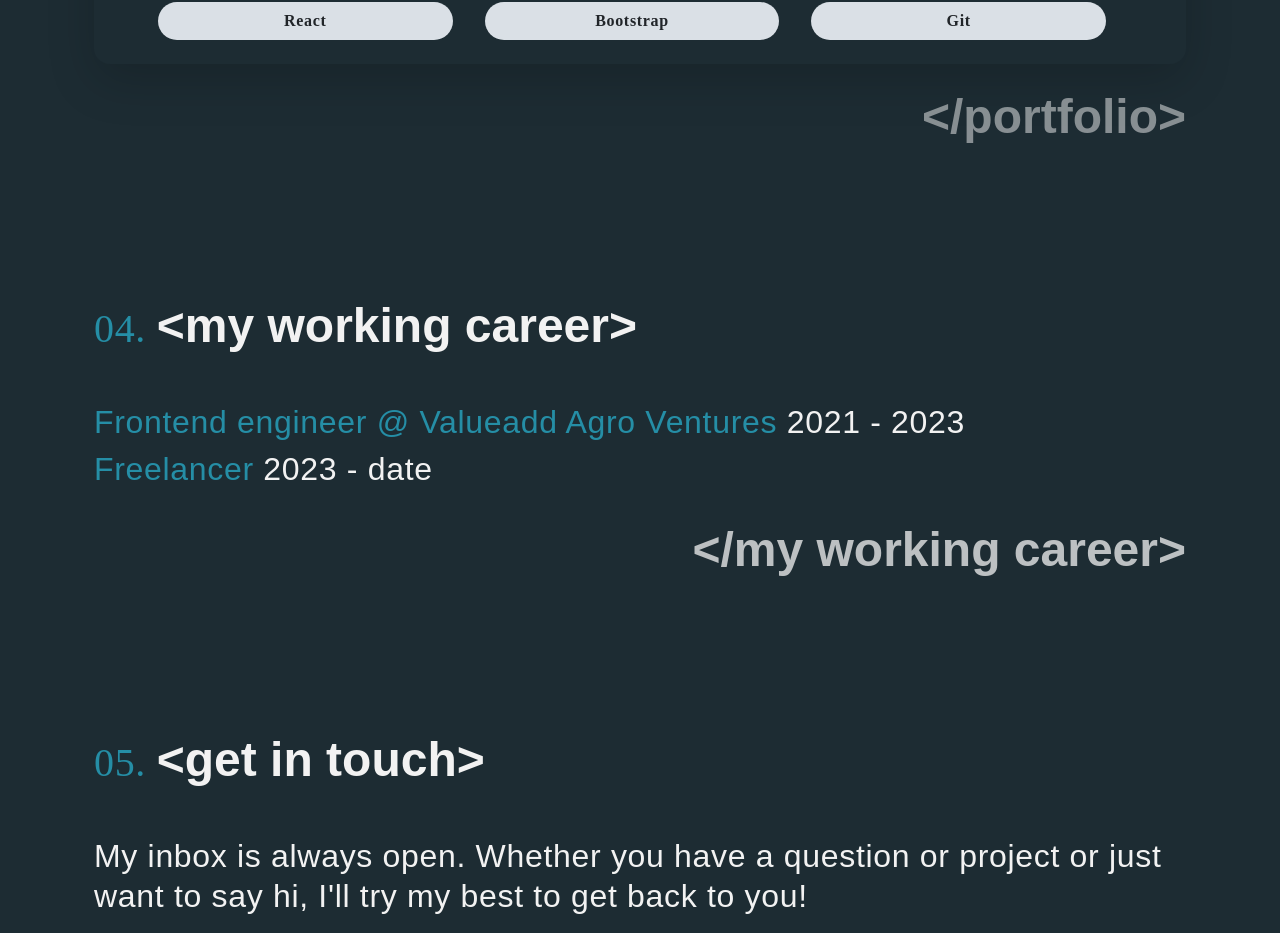
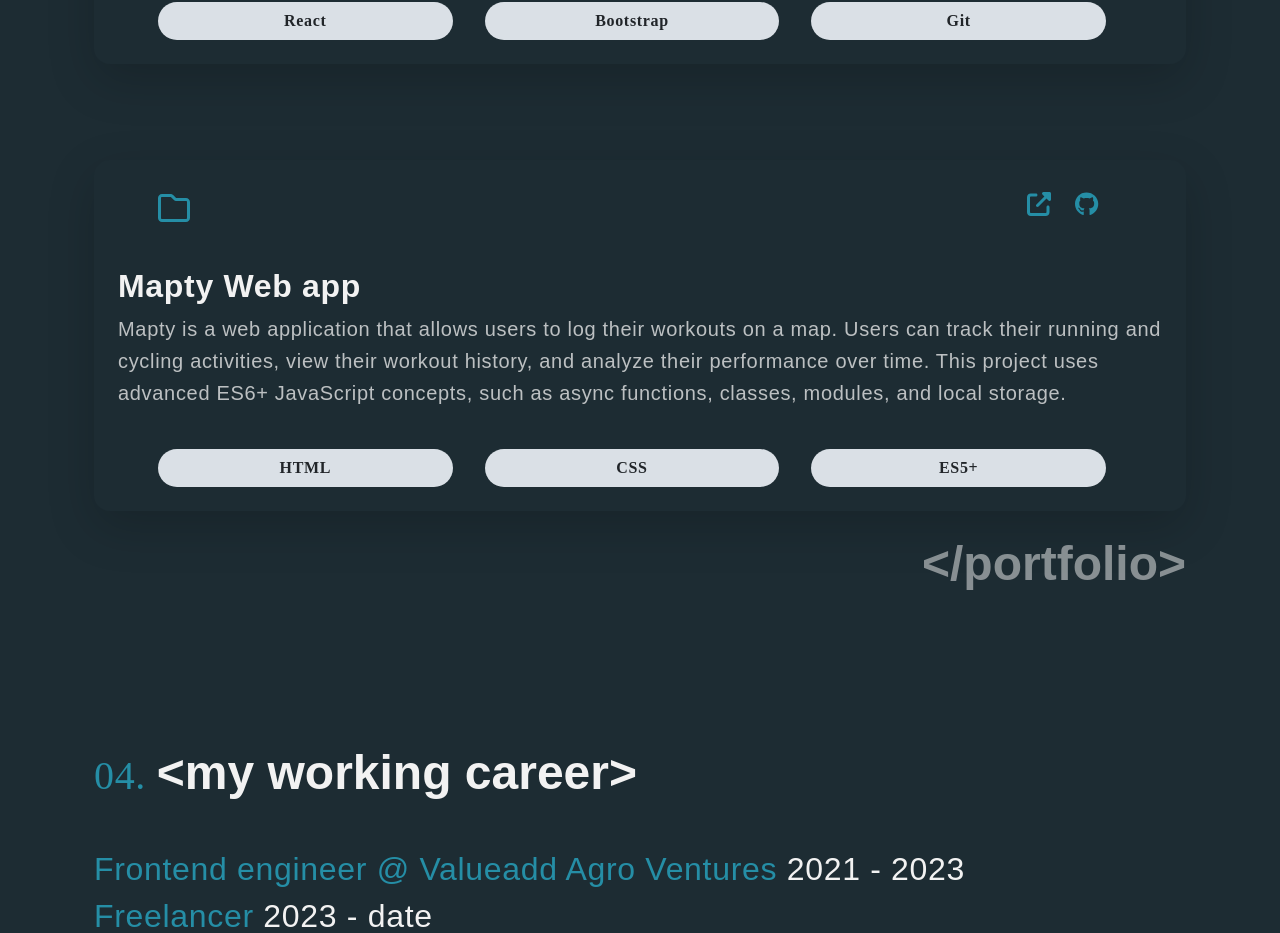
Before and after one commit to Kafolabi/portfolio, a React (Create React App) app: page / in a window 1280 px wide. Shown: the part 3554-4487 px from the top of the page. Built offline with nearby package versions, Linux system fonts and the light colour scheme; a web font is replaced by a local one.

Commit message:
Update portfolio layout and content to include latest project

```diff
--- a/public/index.html
+++ b/public/index.html
@@ -9,6 +9,7 @@
       name="description"
       content="Stephen - Front-end developer"
     />
+
     <link rel="apple-touch-icon" href="%PUBLIC_URL%/logo192.png" />
     <!--
       manifest.json provides metadata used when your web app is installed on a
--- a/src/components/Portfolio.js
+++ b/src/components/Portfolio.js
@@ -239,6 +239,31 @@ const Portfolio = () => {
         </div>
       </div>
 
+      <div className="row mt-5">
+        <div className="col-sm container">
+          <motion.div
+            className="card rounded-4 bg-transparent border-0 shadow-lg my-4 pt-4"
+            whileHover={{
+              scale: 1.05, // Zoom in effect
+              boxShadow: "0px 10px 30px rgba(0, 0, 0, 0.2)", // Shadow effect
+              transition: { duration: 0.3, ease: "easeOut" }, // Smooth transition
+            }}
+            transition={{ duration: 0.5, ease: "easeOut" }} // Smooth transition on hover out
+          >
+            <PortfolioHeader
+              github="https://github.com/Kafolabi/mapty"
+              link="https://my-mapty-fitness.netlify.app/"
+            />
+            <PortfolioBody
+              heading="Mapty Web app"
+              paragraph="Mapty is a web application that allows users to log their workouts on a map. Users can track their running and cycling activities, view their workout history, and analyze their performance over time.
+              This project uses advanced ES6+ JavaScript concepts, such as async functions, classes, modules, and local storage."
+            />
+            <PortfolioFooter lang1="HTML" lang2="CSS" lang3="ES5+" />
+          </motion.div>
+        </div>
+      </div>
+
       <h1 className="opacity-50 text-end"> {heading("", "</portfolio>")} </h1>
     </section>
   );
```
